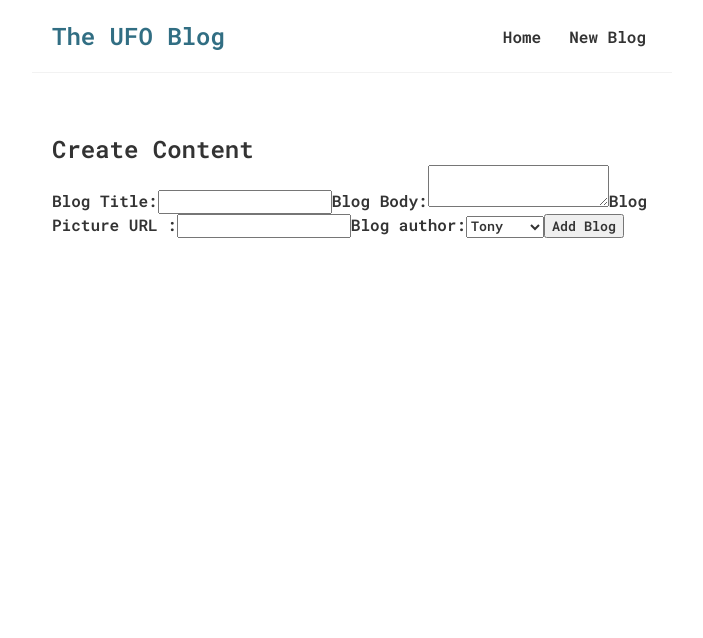
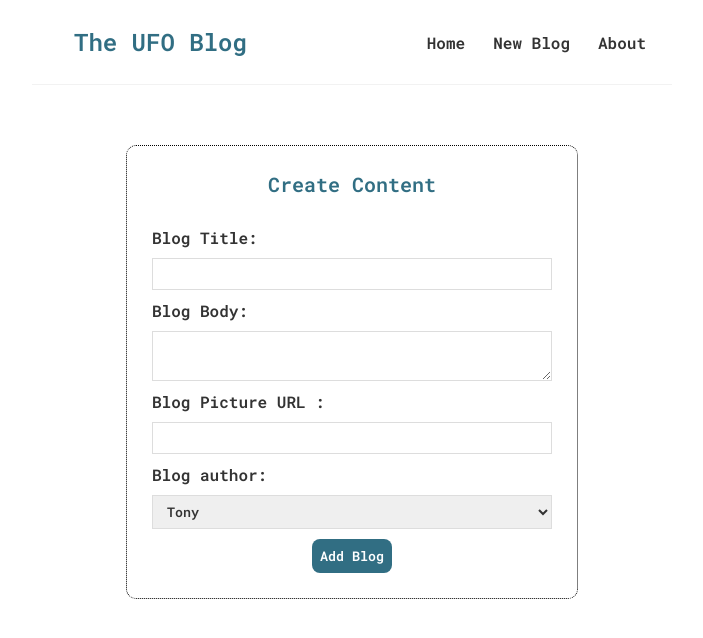
Before and after one commit to rauld323/react-ufo-blog, a React (Create React App) app: page /create in a window 1280 px wide. Shown: the top 638 px of the page, without its empty margins (288-991 px from the left). Built offline with nearby package versions, Linux system fonts and the light colour scheme.

Commit message:
Styling has been added to form and about page.

```diff
--- /dev/null
+++ b/src/About.js
@@ -0,0 +1,44 @@
+const About = () => {
+	return (
+		<div className='about-us'>
+			<p>About Me</p>
+			<h1>BurningSky A.i</h1>
+			<img
+				src='https://nu.aeon.co/images/7d7b2f98-4775-4462-a5d7-078c55e558fb/idea_sied-sid-mosdell-5253662054_de602ff2ca_o.jpg'
+				alt='reptile'
+			/>
+			<p>
+				Contrary to popular belief, Lorem Ipsum
+				is not simply random text. It has roots
+				in a piece of classical Latin literature
+				from 45 BC, making it over 2000 years
+				old. Richard McClintock, a Latin
+				professor at Hampden-Sydney College in
+				Virginia, looked up one of the more
+				obscure Latin words, consectetur, from a
+				Lorem Ipsum passage, and going through
+				the cites of the word in classical
+				literature, discovered the undoubtable
+				source. Lorem Ipsum comes from sections
+				1.10.32 and 1.10.33 of "de Finibus
+				Bonorum et Malorum" (The Extremes of
+				Good and Evil) by Cicero, written in 45
+				BC. This book is a treatise on the
+				theory of ethics, very popular during
+				the Renaissance. The first line of Lorem
+				Ipsum, "Lorem ipsum dolor sit amet..",
+				comes from a line in section 1.10.32.
+				The standard chunk of Lorem Ipsum used
+				since the 1500s is reproduced below for
+				those interested. Sections 1.10.32 and
+				1.10.33 from "de Finibus Bonorum et
+				Malorum" by Cicero are also reproduced
+				in their exact original form,
+				accompanied by English versions from the
+				1914 translation by H. Rackham.
+			</p>
+		</div>
+	);
+};
+
+export default About;
--- a/src/App.js
+++ b/src/App.js
@@ -4,6 +4,7 @@ import { BrowserRouter as Router, Route, Switch } from 'react-router-dom';
 import Create from './Create';
 import BlogDetails from './BlogDetails';
 import NoPage from './NoPage';
+import About from './About';
 
 function App() {
 	return (
@@ -23,6 +24,9 @@ function App() {
 						<Route path='/blogs/:id'>
 							<BlogDetails />
 						</Route>
+						<Route path='/about'>
+							<About />
+						</Route>
 						<Route path='*'>
 							<NoPage />
 						</Route>
--- a/src/Navbar.js
+++ b/src/Navbar.js
@@ -1,15 +1,19 @@
-import { Link } from 'react-router-dom'
+import { Link } from 'react-router-dom';
 
 const Navbar = () => {
 	return (
-		<nav className="navbar">
-			<h1>The UFO Blog</h1>
-			<div className="links">
-					<Link to="/">Home</Link>
-				<Link to="/create">New Blog</Link>
+		<nav className='navbar'>
+			<Link to='/'>
+				<h1>The UFO Blog</h1>
+			</Link>
+
+			<div className='links'>
+				<Link to='/'>Home</Link>
+				<Link to='/create'>New Blog</Link>
+				<Link to='/about'>About</Link>
 			</div>
 		</nav>
 	);
-}
+};
 
 export default Navbar;
--- a/src/index.css
+++ b/src/index.css
@@ -66,3 +66,52 @@
 .blog-details div {
 	margin: 20px 0;
 }
+
+/* Blog Form */
+.create {
+	max-width: 400px;
+	margin: 0 auto;
+	text-align: center;
+	border: dotted 0.5px black;
+	border-radius: 10px;
+	padding: 25px;
+}
+.create label {
+	text-align: left;
+	display: block;
+}
+.create h2 {
+	font-size: 20px;
+	color: #316e83;
+	margin-bottom: 30px;
+}
+.create input,
+.create textarea,
+.create select {
+	width: 100%;
+	padding: 6px 10px;
+	margin: 10px 0;
+	border: 1px solid #ddd;
+	box-sizing: border-box;
+	display: block;
+}
+.create button {
+	background: #316e83;
+	color: #fff;
+	border: 0;
+	padding: 8px;
+	border-radius: 8px;
+	cursor: pointer;
+}
+
+/* About Me  Section*/
+.about-us h1 {
+	margin-bottom: 20px;
+}
+
+.about-us img {
+	width: 70%;
+	margin-left: 15%;
+	border-radius: 50%;
+	margin-bottom: 20px;
+}
```
